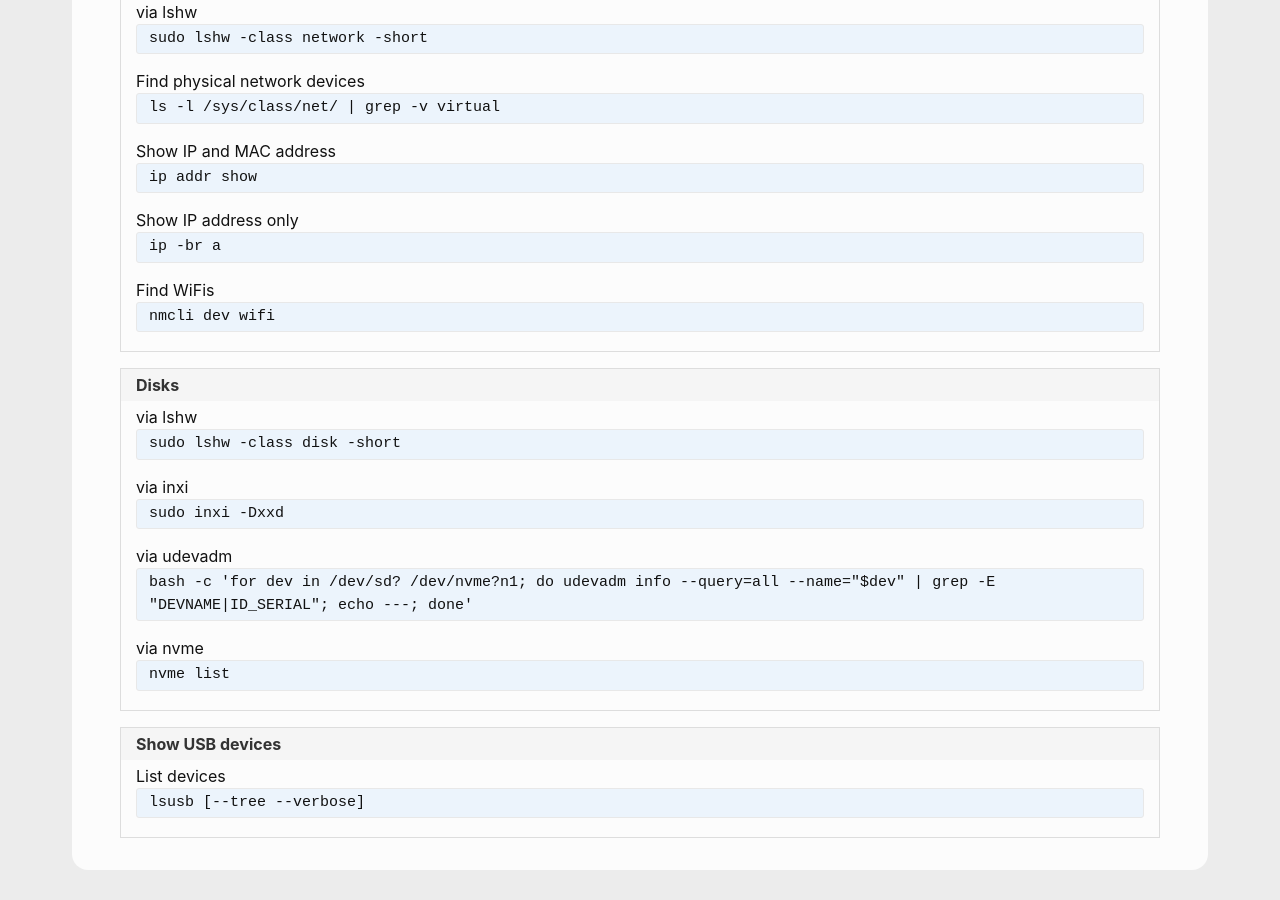
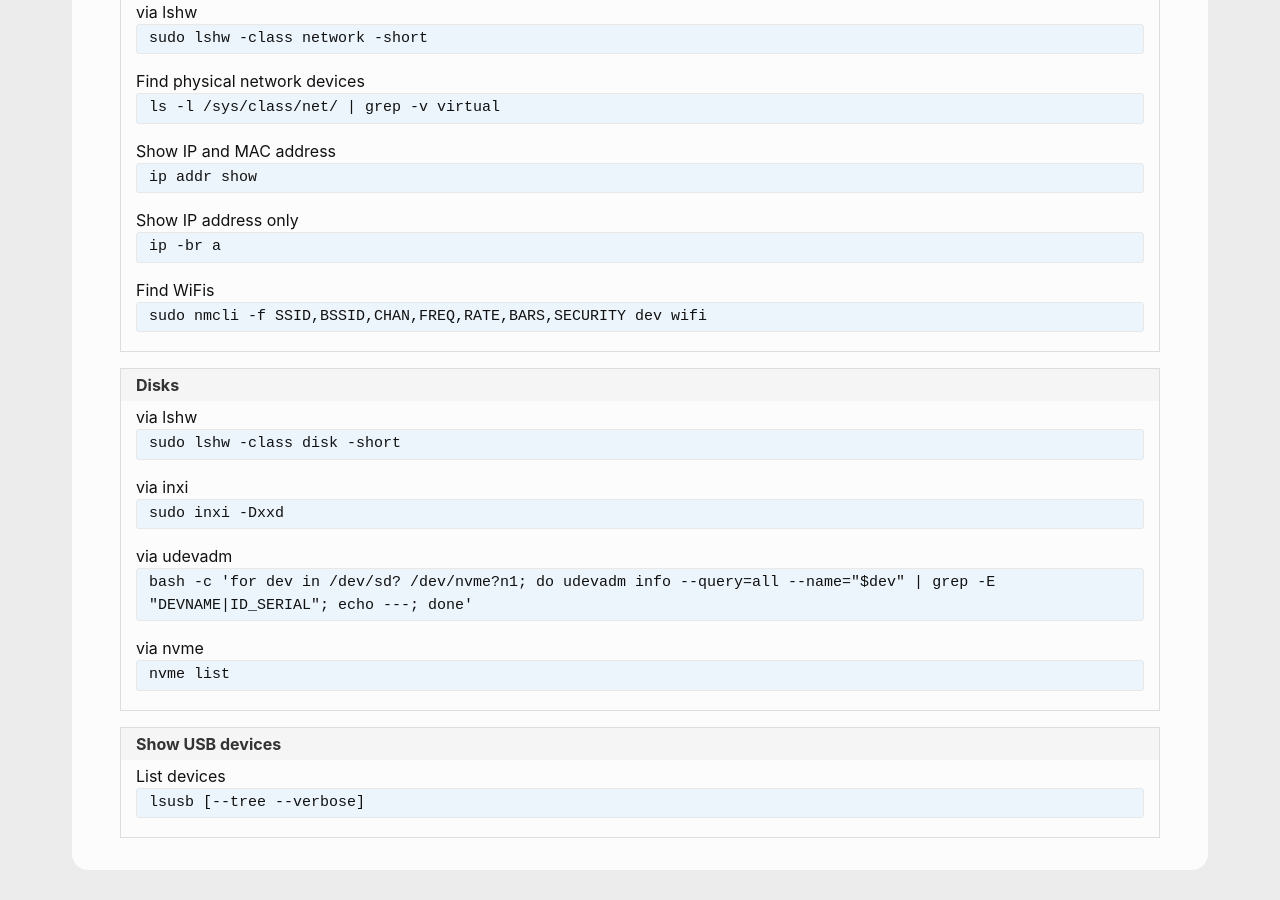
Before and after one commit to andreas-mausch/cheatsheets, a Jekyll site: the page built from _cheatsheets/hardware.md, in a window 1280 px wide and 900 px high, scrolled down 1378 px. Built offline with Jekyll 4.4.1, drawn with Linux system fonts in a browser that asks for light colours.

Commit message:
nmcli: Show frequency for WiFis

```diff
--- a/_cheatsheets/hardware.md
+++ b/_cheatsheets/hardware.md
@@ -29,7 +29,7 @@ section:
       Find physical network devices: ls -l /sys/class/net/ | grep -v virtual
       Show IP and MAC address: ip addr show
       Show IP address only: ip -br a
-      Find WiFis: nmcli dev wifi
+      Find WiFis: sudo nmcli -f SSID,BSSID,CHAN,FREQ,RATE,BARS,SECURITY dev wifi
   - name: Disks
     commands:
       via lshw: sudo lshw -class disk -short
```
